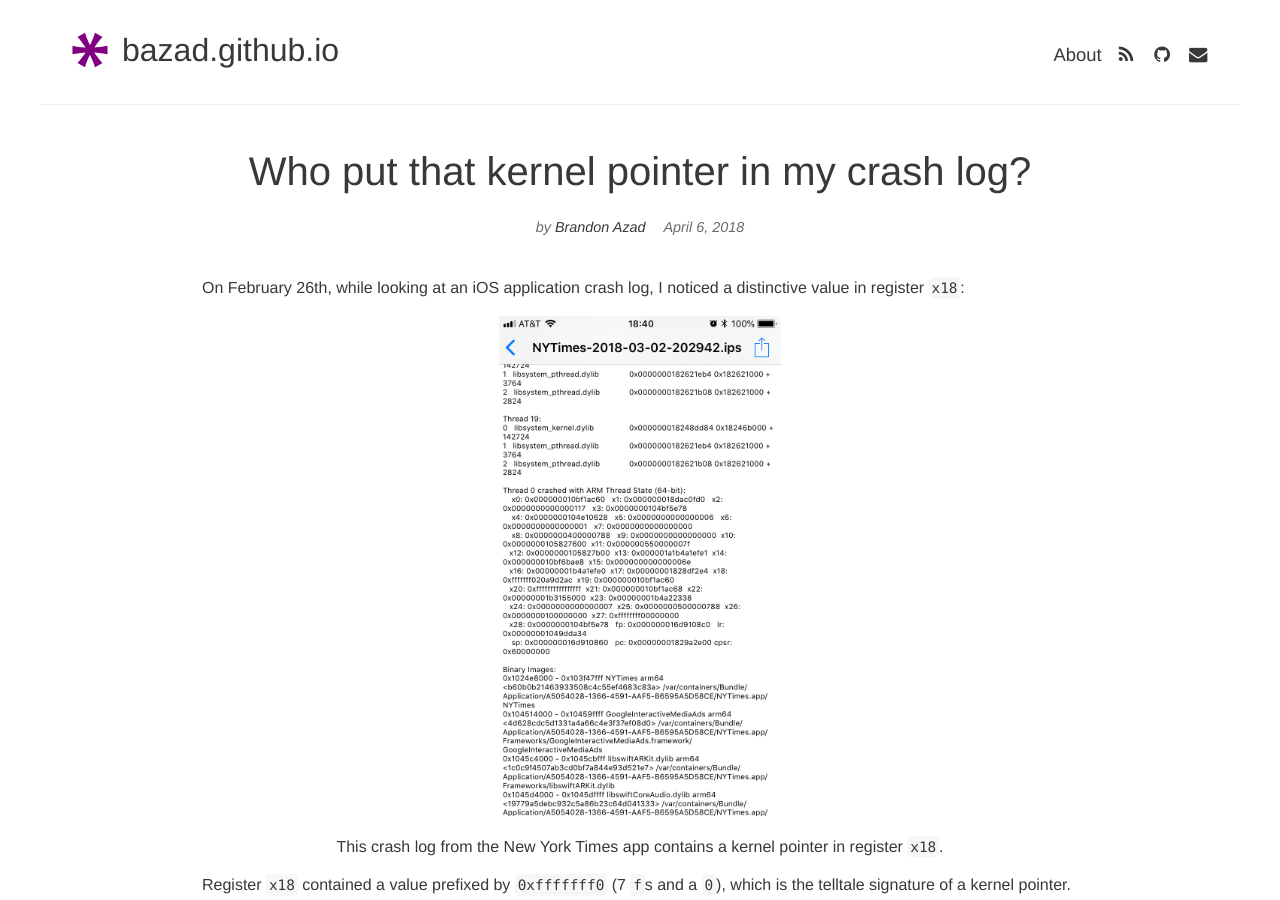
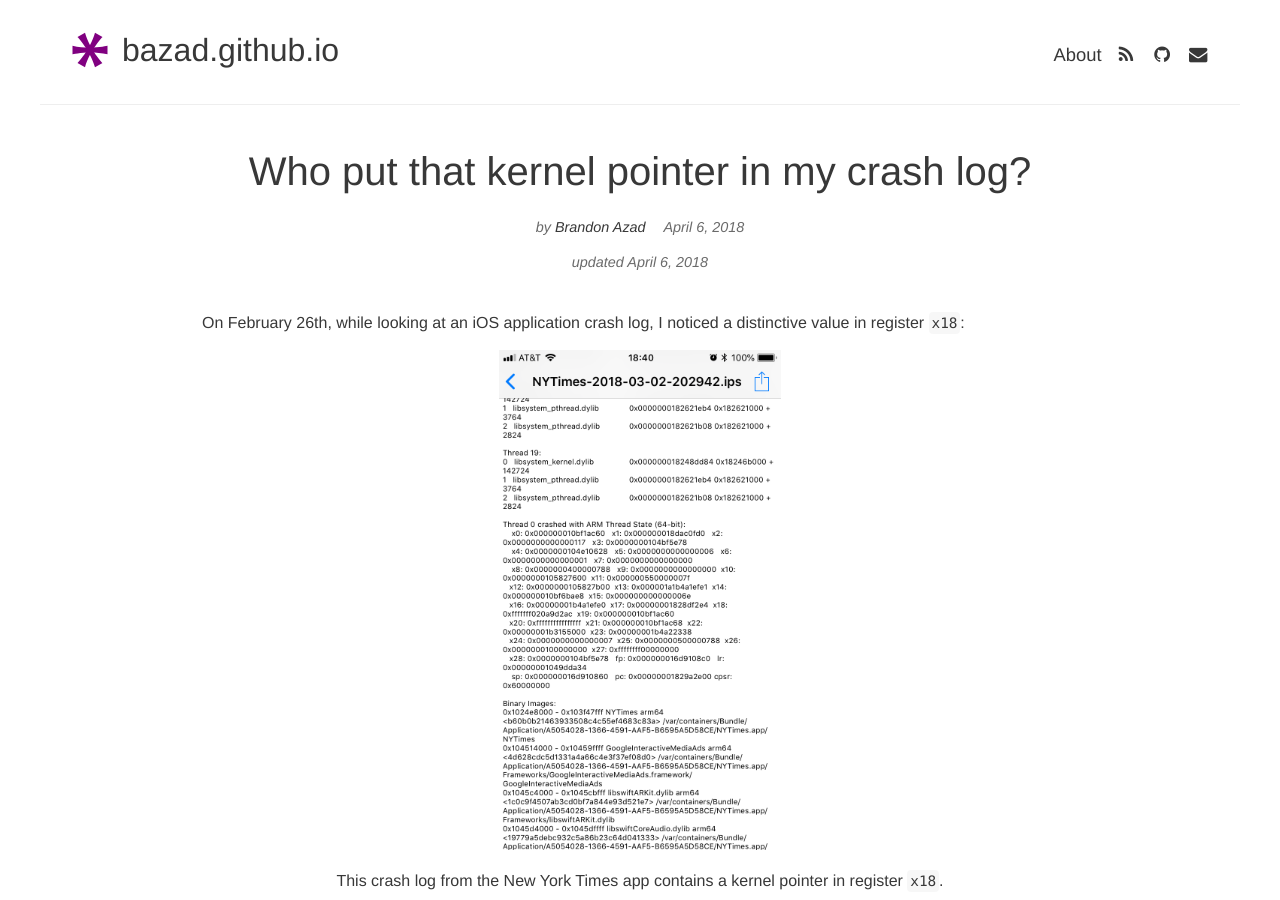
Before and after one commit to bazad/bazad.github.io, a Jekyll site: the page built from _posts/2018-04-06-kernel-pointer-crash-log-ios.md, in a window 1280 px wide and 900 px high. Built offline with Jekyll 4.4.1, drawn with Linux system fonts in a browser that asks for light colours; nearby versions of some CDN libraries; comment, search, counter and statistics services are not loaded.

Commit message:
Add the modification date to updated posts
I find it helpful to be able to tell at a glance whether a post has been
changed from its original content. This commit introduces text right
below the dateline indicating when the post was last updated.

```diff
--- a/_includes/byline_dateline.html
+++ b/_includes/byline_dateline.html
@@ -4,3 +4,8 @@
 	{% endif %}
 	<span class="dateline"{% if include.color %} style="color:{{ include.color }}"{% endif %}>{{ include.page.date | date: "%B %-d, %Y" }}</span>
 </p>
+{% if include.show_modified and include.page.modified %}
+<p class="byline-dateline">
+	<span class="dateline"{% if include.color %} style="color:{{ include.color }}"{% endif %}>updated {{ include.page.modified | date: "%B %-d, %Y" }}</span>
+</p>
+{% endif %}
--- a/_layouts/post.html
+++ b/_layouts/post.html
@@ -4,7 +4,7 @@ layout: default
 <article class="post{% if page.feature-image %} feature-image{% endif %}">
 	<header{% if page.feature-image %} style="background-image:url('/{{ page.feature-image }}');{% if page.feature-image-text-color %}color:{{ page.feature-image-text-color }}{% endif %}"{% endif %}>
 		<h1 class="title">{{ page.title }}</h1>
-		{% include byline_dateline.html page=page color=page.feature-image-text-color %}
+		{% include byline_dateline.html page=page color=page.feature-image-text-color show_modified=true %}
 	</header>
 	<section class="post-content">{{ content }}</section>
 </article>
```
